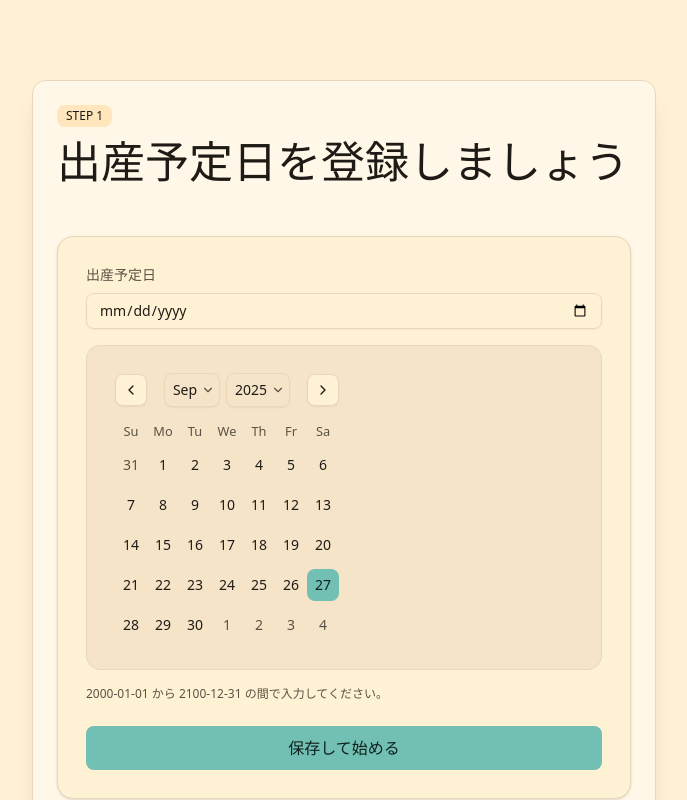
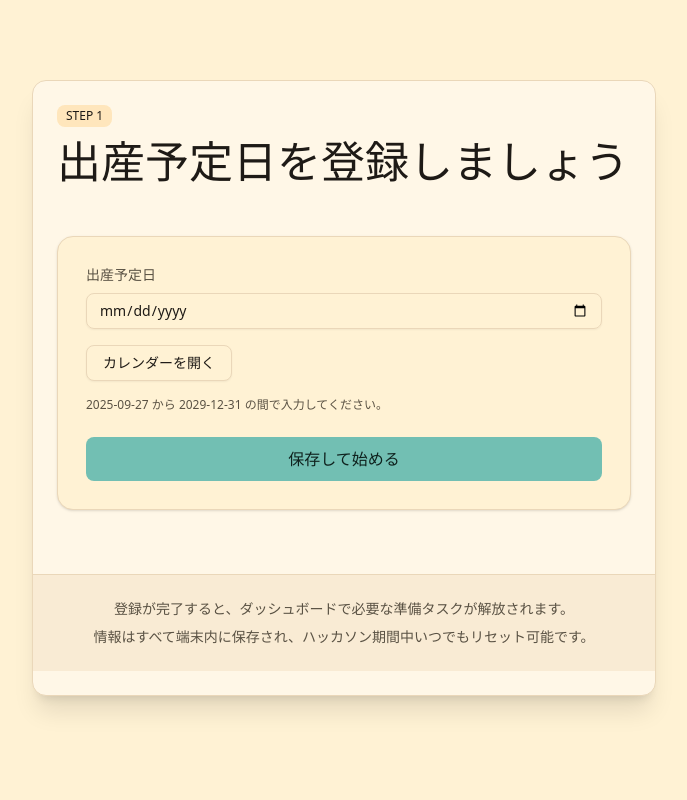
Before and after one commit to Tsugawa-Keita/202509_hackathon, a React (Vite) app: page /setup in a window 1280 px wide. Shown: the top 800 px of the page, without its empty margins (296-983 px from the left). Built offline with nearby package versions, Linux system fonts and the light colour scheme.

Commit message:
fix: 日付入力の制限値を修正し、エラーメッセージ生成を改善

```diff
--- a/src/constants/initial-setup.ts
+++ b/src/constants/initial-setup.ts
@@ -2,18 +2,16 @@
  * 初期設定ページで使用される定数
  */
 
-export const descriptionParagraphs = [
-  "出産予定日を登録すると、出産前後の1ヶ月間に必要なTODOや情報を受け取れます。",
-  "登録した情報はお使いの端末にのみ保存されるので、安心してご利用ください。",
-] as const;
-
 // 日付入力の制限値
 export const DATE_LIMITS = {
-  maxDate: "2100-12-31",
+  maxDate: "2029-12-31",
   minDate: "2000-01-01",
 } as const;
 
-// エラーメッセージ
 export const ERROR_MESSAGES = {
   requiredDueDate: "出産予定日を入力してください。",
 } as const;
+
+// 可変の範囲エラー文言を生成（最小日は実行時に当日へ更新するため）
+export const buildRangeError = (minIso: string, maxIso: string) =>
+  `${minIso} から ${maxIso} の間で入力してください。`;
--- a/src/pages/initial-setup-page.tsx
+++ b/src/pages/initial-setup-page.tsx
@@ -1,5 +1,11 @@
 import { format, isValid, parseISO } from "date-fns";
-import { type ChangeEvent, type FormEvent, useMemo, useState } from "react";
+import {
+  type ChangeEvent,
+  type FormEvent,
+  useEffect,
+  useMemo,
+  useState,
+} from "react";
 import { useNavigate } from "react-router-dom";
 
 import { Badge } from "@/components/ui/badge";
@@ -14,17 +20,27 @@ import {
 } from "@/components/ui/card";
 import { Input } from "@/components/ui/input";
 import { Label } from "@/components/ui/label";
-import { DATE_LIMITS, ERROR_MESSAGES } from "../constants/initial-setup";
+import {
+  buildRangeError,
+  DATE_LIMITS,
+  ERROR_MESSAGES,
+} from "../constants/initial-setup";
 import type { AppState } from "../lib/app-state";
 import { createInitialState, saveAppState } from "../lib/app-state";
 
-const RANGE_GUIDANCE_MESSAGE = `${DATE_LIMITS.minDate} から ${DATE_LIMITS.maxDate} の間で入力してください。`;
+// 本日のローカル日付を ISO (yyyy-MM-dd) で返す
+const getTodayIso = () => {
+  const now = new Date();
+  const y = now.getFullYear();
+  const m = `${now.getMonth() + 1}`.padStart(2, "0");
+  const d = `${now.getDate()}`.padStart(2, "0");
+  return `${y}-${m}-${d}`;
+};
 
 type InitialSetupPageProps = {
   onConfigured?: (nextState: AppState) => void;
 };
 
-const MIN_DATE_VALUE = parseISO(DATE_LIMITS.minDate);
 const MAX_DATE_VALUE = parseISO(DATE_LIMITS.maxDate);
 
 const formatIsoDate = (date: Date) => format(date, "yyyy-MM-dd");
@@ -46,6 +62,29 @@ const InitialSetupPage = ({ onConfigured }: InitialSetupPageProps) => {
   const navigate = useNavigate();
   const [dueDate, setDueDate] = useState("");
   const [errorMessage, setErrorMessage] = useState("");
+  const [todayIso, setTodayIso] = useState(getTodayIso);
+  const [isCalendarOpen, setCalendarOpen] = useState(false);
+  const [isCoarsePointer, setCoarsePointer] = useState(false);
+
+  // 0時に最小日付を自動更新
+  useEffect(() => {
+    const now = new Date();
+    const next = new Date(now.getFullYear(), now.getMonth(), now.getDate() + 1);
+    const t = window.setTimeout(() => setTodayIso(getTodayIso()), +next - +now);
+    return () => window.clearTimeout(t);
+  }, []);
+
+  // モバイル（coarse pointer）検出で挙動分岐
+  useEffect(() => {
+    if (!window.matchMedia) {
+      return;
+    }
+    const mql = window.matchMedia("(pointer: coarse)");
+    const update = () => setCoarsePointer(mql.matches);
+    update();
+    mql.addEventListener("change", update);
+    return () => mql.removeEventListener("change", update);
+  }, []);
 
   const selectedDate = useMemo(() => parseDueDate(dueDate), [dueDate]);
   const selectedDateLabel = useMemo(
@@ -53,14 +92,24 @@ const InitialSetupPage = ({ onConfigured }: InitialSetupPageProps) => {
     [selectedDate]
   );
 
+  const minDateObj = useMemo(() => parseISO(todayIso), [todayIso]);
+
   const isWithinAllowedRange = (date: Date) => {
     const time = date.getTime();
-    return time >= MIN_DATE_VALUE.getTime() && time <= MAX_DATE_VALUE.getTime();
+    return time >= minDateObj.getTime() && time <= MAX_DATE_VALUE.getTime();
   };
 
   const handleChange = (event: ChangeEvent<HTMLInputElement>) => {
-    setDueDate(event.target.value);
-    if (errorMessage) {
+    const next = event.target.value;
+    setDueDate(next);
+    // 入力即時で範囲チェック（ISO文字列の辞書順比較でOK）
+    if (!next) {
+      setErrorMessage("");
+      return;
+    }
+    if (next < todayIso || next > DATE_LIMITS.maxDate) {
+      setErrorMessage(buildRangeError(todayIso, DATE_LIMITS.maxDate));
+    } else {
       setErrorMessage("");
     }
   };
@@ -75,8 +124,12 @@ const InitialSetupPage = ({ onConfigured }: InitialSetupPageProps) => {
       return;
     }
 
-    setDueDate(formatIsoDate(nextDate));
-    if (errorMessage) {
+    const nextIso = formatIsoDate(nextDate);
+    setDueDate(nextIso);
+    // カレンダー選択も即時バリデーション
+    if (nextIso < todayIso || nextIso > DATE_LIMITS.maxDate) {
+      setErrorMessage(buildRangeError(todayIso, DATE_LIMITS.maxDate));
+    } else {
       setErrorMessage("");
     }
   };
@@ -90,12 +143,12 @@ const InitialSetupPage = ({ onConfigured }: InitialSetupPageProps) => {
 
     const validatedDate = parseDueDate(dueDate);
     if (!validatedDate) {
-      setErrorMessage(RANGE_GUIDANCE_MESSAGE);
+      setErrorMessage(buildRangeError(todayIso, DATE_LIMITS.maxDate));
       return;
     }
 
     if (!isWithinAllowedRange(validatedDate)) {
-      setErrorMessage(RANGE_GUIDANCE_MESSAGE);
+      setErrorMessage(buildRangeError(todayIso, DATE_LIMITS.maxDate));
       return;
     }
 
@@ -121,7 +174,6 @@ const InitialSetupPage = ({ onConfigured }: InitialSetupPageProps) => {
           </CardHeader>
           <CardContent className="pt-6 pb-10">
             <form
-              aria-describedby="due-date-guidance"
               className="flex h-fit flex-col gap-6 rounded-2xl border border-border bg-background p-5 shadow-sm sm:p-7"
               onSubmit={handleSubmit}
             >
@@ -134,29 +186,54 @@ const InitialSetupPage = ({ onConfigured }: InitialSetupPageProps) => {
                     出産予定日
                   </Label>
                   <Input
+                    aria-describedby="due-date-guidance due-date-error"
                     id="due-date"
                     max={DATE_LIMITS.maxDate}
-                    min={DATE_LIMITS.minDate}
+                    min={todayIso}
                     name="due-date"
                     onChange={handleChange}
                     type="date"
                     value={dueDate}
                   />
                 </div>
-                <div className="rounded-xl border border-border bg-muted p-4">
+                {/* デスクトップのみカスタムカレンダーをポップアップで表示 */}
+                {!isCoarsePointer && (
+                  <div className="relative">
+                    <Button
+                      onClick={() => setCalendarOpen((v) => !v)}
+                      type="button"
+                      variant="outline"
+                    >
+                      カレンダーを開く
+                    </Button>
+                    {isCalendarOpen && (
+                      <div className="absolute z-50 mt-2 rounded-xl border border-border bg-muted p-4">
                         <Calendar
                           buttonVariant="outline"
                           captionLayout="dropdown"
+                          disabled={{
+                            before: minDateObj,
+                            after: MAX_DATE_VALUE,
+                          }}
+                          fromDate={minDateObj}
                           mode="single"
-                    onSelect={handleCalendarSelect}
+                          onSelect={(d) => {
+                            handleCalendarSelect(d);
+                            setCalendarOpen(false);
+                          }}
                           selected={selectedDate}
+                          // 範囲制約（選択不可領域を無効化）
+                          toDate={MAX_DATE_VALUE}
                         />
                       </div>
+                    )}
+                  </div>
+                )}
                 <p
                   className="text-muted-foreground text-xs"
                   id="due-date-guidance"
                 >
-                  {RANGE_GUIDANCE_MESSAGE}
+                  {buildRangeError(todayIso, DATE_LIMITS.maxDate)}
                 </p>
                 {selectedDate ? (
                   <p
@@ -167,15 +244,16 @@ const InitialSetupPage = ({ onConfigured }: InitialSetupPageProps) => {
                     {formatIsoDate(selectedDate)})
                   </p>
                 ) : null}
-              </div>
                 {errorMessage ? (
                   <p
                     className="font-semibold text-destructive text-sm"
+                    id="due-date-error"
                     role="alert"
                   >
                     {errorMessage}
                   </p>
                 ) : null}
+              </div>
               <Button className="h-11 text-base" type="submit">
                 保存して始める
               </Button>
```
Lines whose indentation alone changed are shown as unchanged.
